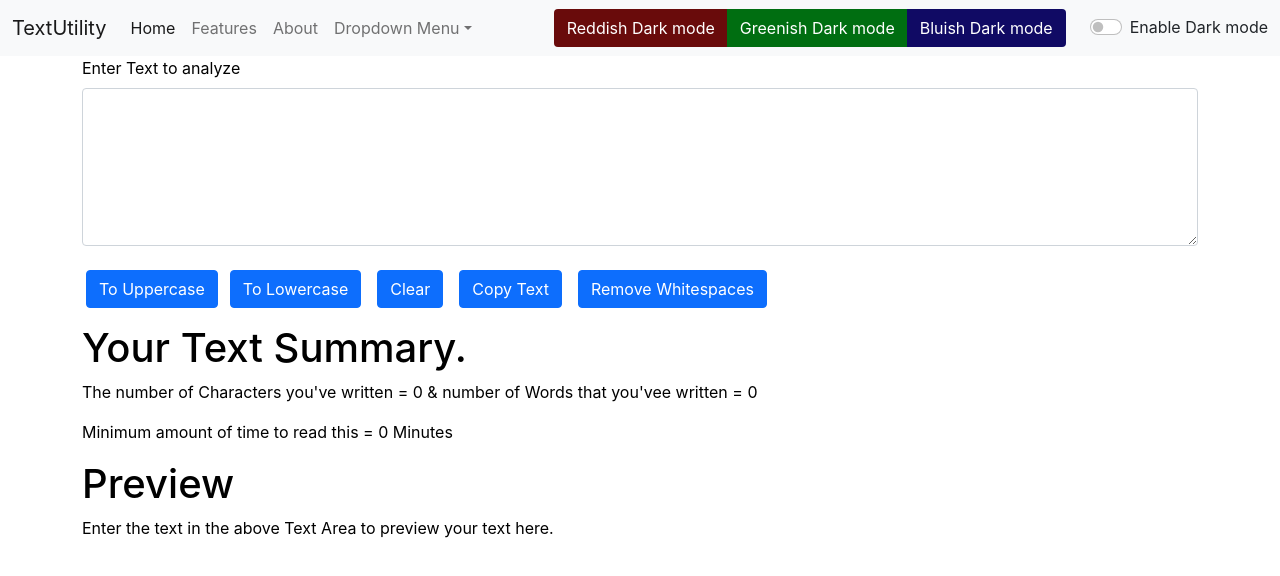
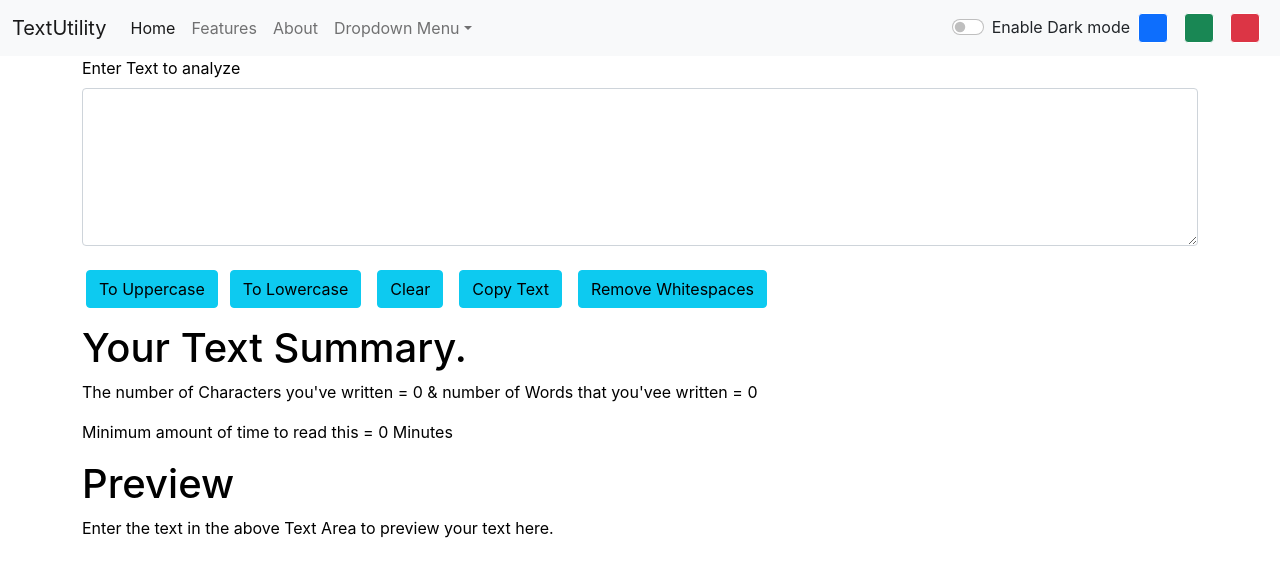
Before and after one commit to Chitransh24/reactDevlopment, a React (Create React App) app: page / in a window 1280 px wide. Shown: the top 576 px of the page. Built offline with nearby package versions, Linux system fonts and the light colour scheme.

Commit message:
initial Commit

```diff
--- a/package.json
+++ b/package.json
@@ -15,7 +15,7 @@
   },
   "scripts": {
     "predeploy": "npm run build",
-   "deploy": "gh-pages -d build",
+    "deploy": "gh-pages -d build",
     "start": "react-scripts start",
     "build": "react-scripts build",
     "test": "react-scripts test",
--- a/src/App.js
+++ b/src/App.js
@@ -17,27 +17,68 @@ function App() {
         setAlert(null)
       }, 2000);
   };
-  const toggleMode = () => {
+  const toggleMode = (cls) => {
     if (mode === "light") {
-      document.body.style.backgroundColor='grey';
+      removeClasses();
+      document.body.classList.add("bg-"+cls);
+
       showAlert("Dark mode has been Enabled.", "success");
       setMode("dark");
     }
     else {
+      removeClasses();
       document.body.style.backgroundColor='white';
       showAlert("Light mode has been Enabled.", "success");
       setMode("light");}
   };
   const toggleRed = () => {
     if(customColor === "light"){
+      removeClasses();
       document.body.classList.add("bg-danger")
       setCustomColor("dark");
     }
     else{
       document.body.style.backgroundColor = 'white';
+      removeClasses();
       setCustomColor('light');
+
     }
   };
+  const toggleGreen = () => {
+    if(customColor === "light"){
+      removeClasses();
+      document.body.classList.add("bg-success")
+      setCustomColor("dark");
+    }
+    else{
+      document.body.style.backgroundColor = 'white';
+      removeClasses();
+      setCustomColor('light');
+
+    }
+  };
+  const toggleBlue = () => {
+    if(customColor === "light"){
+      removeClasses();
+      document.body.classList.add("bg-primary");
+      setCustomColor("dark");
+    }
+    else{
+      document.body.style.backgroundColor = 'white';
+      removeClasses();
+      setCustomColor('light');
+
+    }
+  };
+  const removeClasses = () => {
+    document.body.classList.remove("bg-danger");
+    document.body.classList.remove("bg-dark");
+    document.body.classList.remove("bg-success");
+    document.body.classList.remove("bg-warning");
+    document.body.classList.remove("bg-light");
+    document.body.classList.remove("bg-primary");
+
+  }
   return (
     <>
       <Navbar
@@ -46,6 +87,8 @@ function App() {
         mode={mode}
         toggleMode={toggleMode}
         toggleRed= {toggleRed}
+        toggleBlue={toggleBlue}
+        toggleGreen={toggleGreen}
       />
       <Alert alert= {alert}/>
       <Textform heading="Enter Your text" text="Enter Text to analyze" showAlert = {showAlert} mode= {mode} />
--- a/src/components/Navbar.js
+++ b/src/components/Navbar.js
@@ -77,23 +77,29 @@ export default function Navbar(props) {
             </li>
           </ul>
         </div>
-        <div class="btn-group mx-4" role="group" aria-label="Basic example">
+        {/* <div class="btn-group mx-4" role="group" aria-label="Basic example">
           <button type="button"onClick={props.toggleRed}  class="btn csbtnred ">Reddish Dark mode</button>
           <button type="button"onClick={props.toggleMode} class="btn csbtngreen">Greenish Dark mode</button>
           <button type="button"onClick={props.toggleMode} class="btn csbtnblue">Bluish Dark mode</button>
-        </div>
+        </div> */}
         <div className={`form-check form-switch text-${props.mode==='light'?'dark':'light'}`}>
           <input
             className="form-check-input"
             type="checkbox"
-            onClick={props.toggleMode}
+            onClick={() => {props.toggleMode('dark')}}
             role="switch"
             id="flexSwitchCheckDefault"
+            style={{cursor:'pointer'}}
           />
           <label className="form-check-label" htmlFor="flexSwitchCheckDefault">
             Enable Dark mode
           </label>
         </div>
+        <div className="bg-primary rounded mx-2" onClick={props.toggleBlue} style={{height:"30px", width:"30px", border:'1px solid white', cursor:'pointer'}}></div>
+        <div className="bg-success rounded mx-2" onClick={props.toggleGreen} style={{height:"30px", width:"30px" ,border:'1px solid white', cursor:'pointer'}}></div>
+        <div className="bg-danger rounded mx-2" onClick={props.toggleRed} style={{height:"30px", width:"30px", border:'1px solid white', cursor:'pointer'}}></div>
+        {/* <div className="bg-dark rounded mx-2" onClick= { () => {props.toggleMode('primary')}} style={{height:"30px", width:"30px", border:'1px solid white'}}></div> */}
+
       </div>
     </nav>
   );
--- a/src/components/Textform.js
+++ b/src/components/Textform.js
@@ -53,19 +53,19 @@ export default function Textform(props) {
           ></textarea>
         </div>
         <br />
-        <button className="btn btn-primary mx-1" onClick={toUpperCase}>
+        <button className="btn btn-info mx-1" onClick={toUpperCase}>
           To Uppercase
         </button>
-        <button className="btn btn-primary mx-2" onClick={toLowerCase}>
+        <button className="btn btn-info mx-2" onClick={toLowerCase}>
           To Lowercase
         </button>
-        <button className="btn btn-primary mx-2" onClick={clearCase}>
+        <button className="btn btn-info mx-2" onClick={clearCase}>
           Clear
         </button>
-        <button className="btn btn-primary mx-2" onClick={copyText}>
+        <button className="btn btn-info mx-2" onClick={copyText}>
         Copy Text
         </button>
-        <button className="btn btn-primary mx-2" onClick={removeWhiteSpace}>
+        <button className="btn btn-info mx-2" onClick={removeWhiteSpace}>
         Remove Whitespaces
         </button>
       </div>
```
